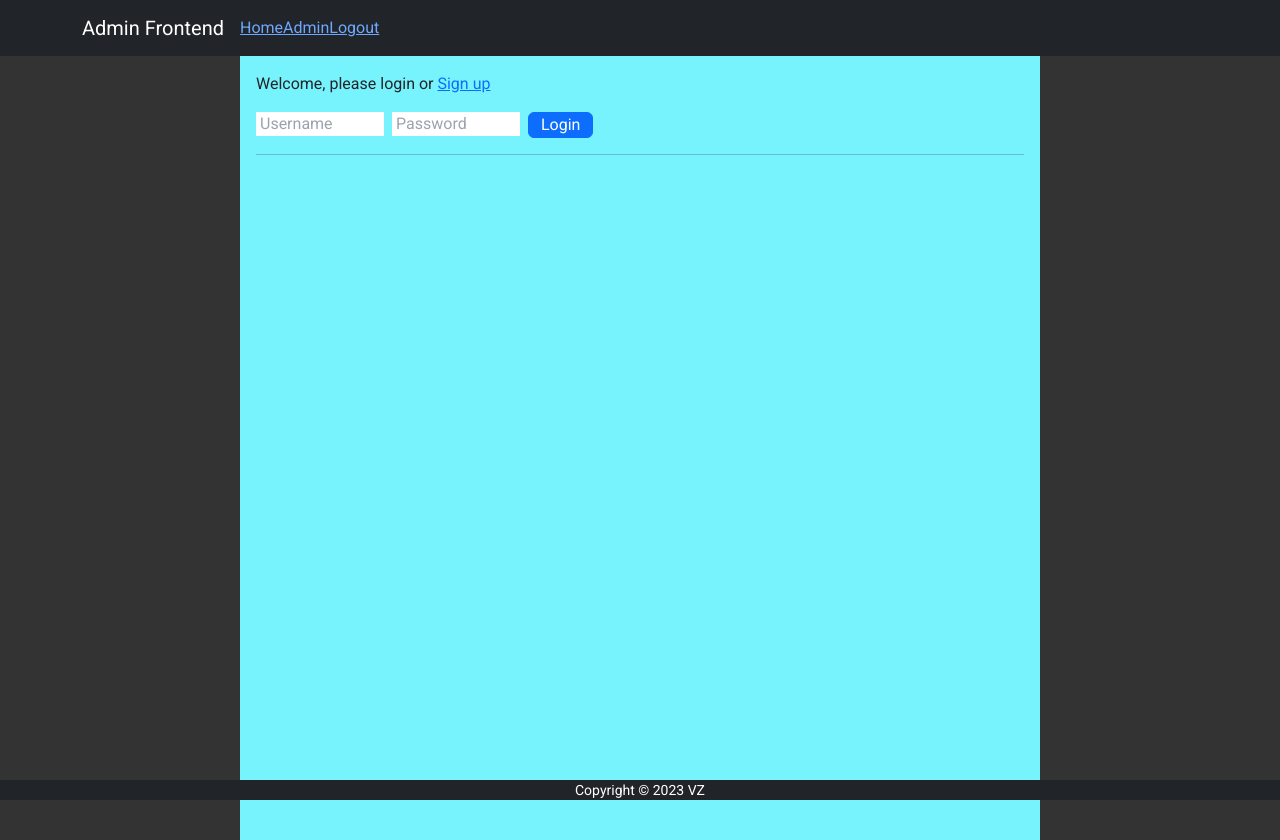
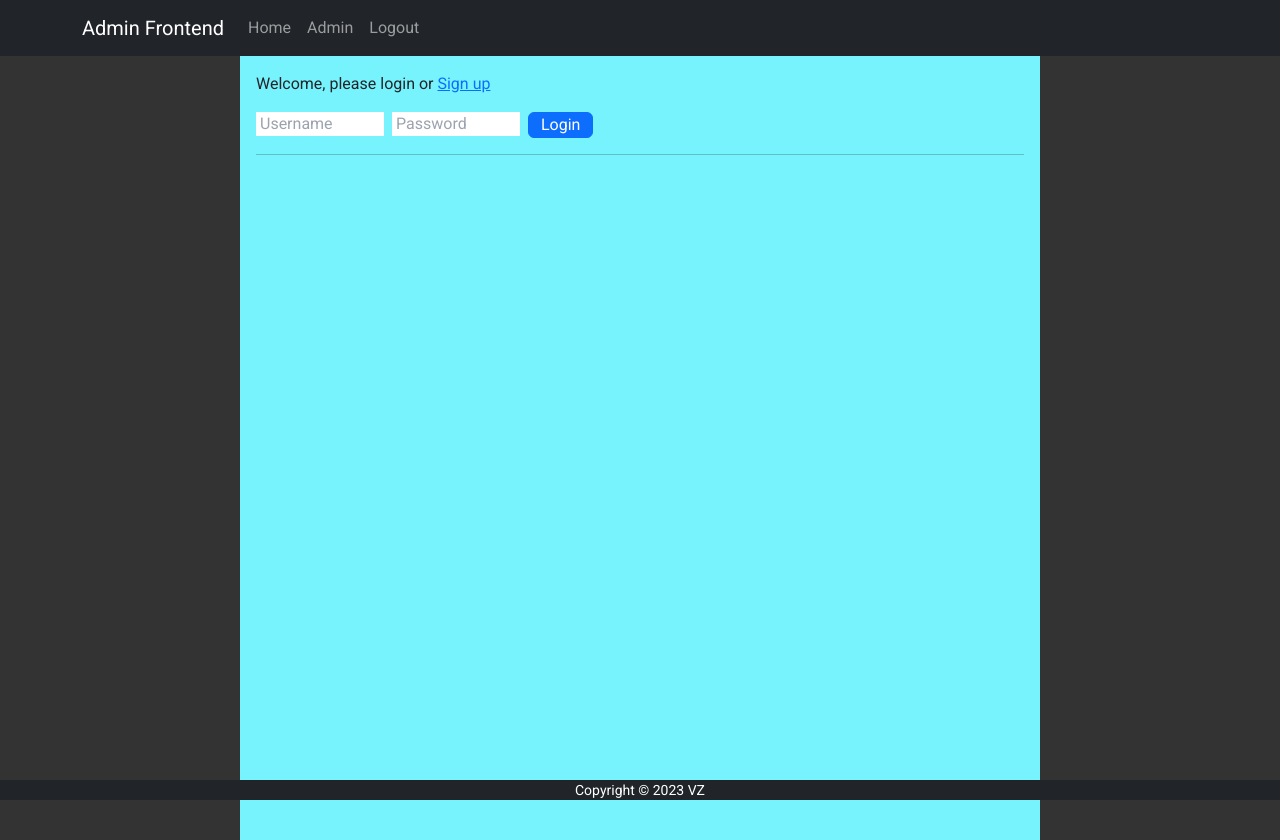
Before and after one commit to sawfiz/tt-admin, a React (Vite) app: page / in a window 1280 px wide. Built offline with nearby package versions, Linux system fonts and the light colour scheme; no server answers.

Commit message:
Use Nav.Link as Link in header

```diff
--- a/src/pages/Header.jsx
+++ b/src/pages/Header.jsx
@@ -20,12 +20,9 @@ export default function Header() {
         <Container>
           <NavbarBrand>Admin Frontend</NavbarBrand>
           <Nav className="me-auto">
-            {/* <Nav.Link href="/">Home</Nav.Link> */}
-            <Link to="/">Home</Link>
-            {/* <Nav.Link href="/admin">Admin</Nav.Link> */}
-            <Link to="/admin">Admin</Link>
-            {/* <Nav.Link href="/logout">Logout</Nav.Link> */}
-            <Link to="/logout">Logout</Link>
+            <Nav.Link as={Link} to="/">Home</Nav.Link>
+            <Nav.Link as={Link} to="/admin">Admin</Nav.Link>
+            <Nav.Link as={Link} to="/logout">Logout</Nav.Link>
           </Nav>
         </Container>
       </Navbar>
```
